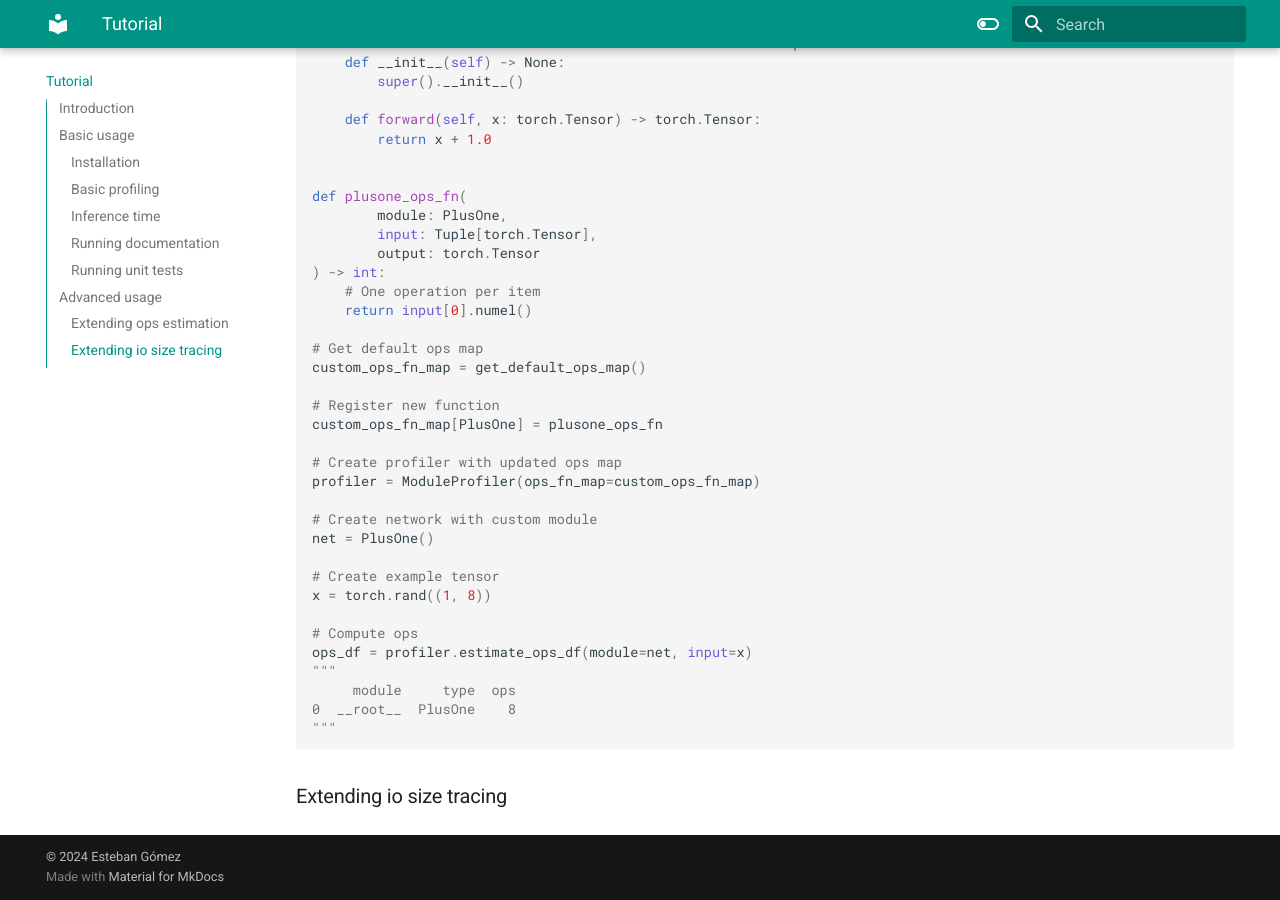
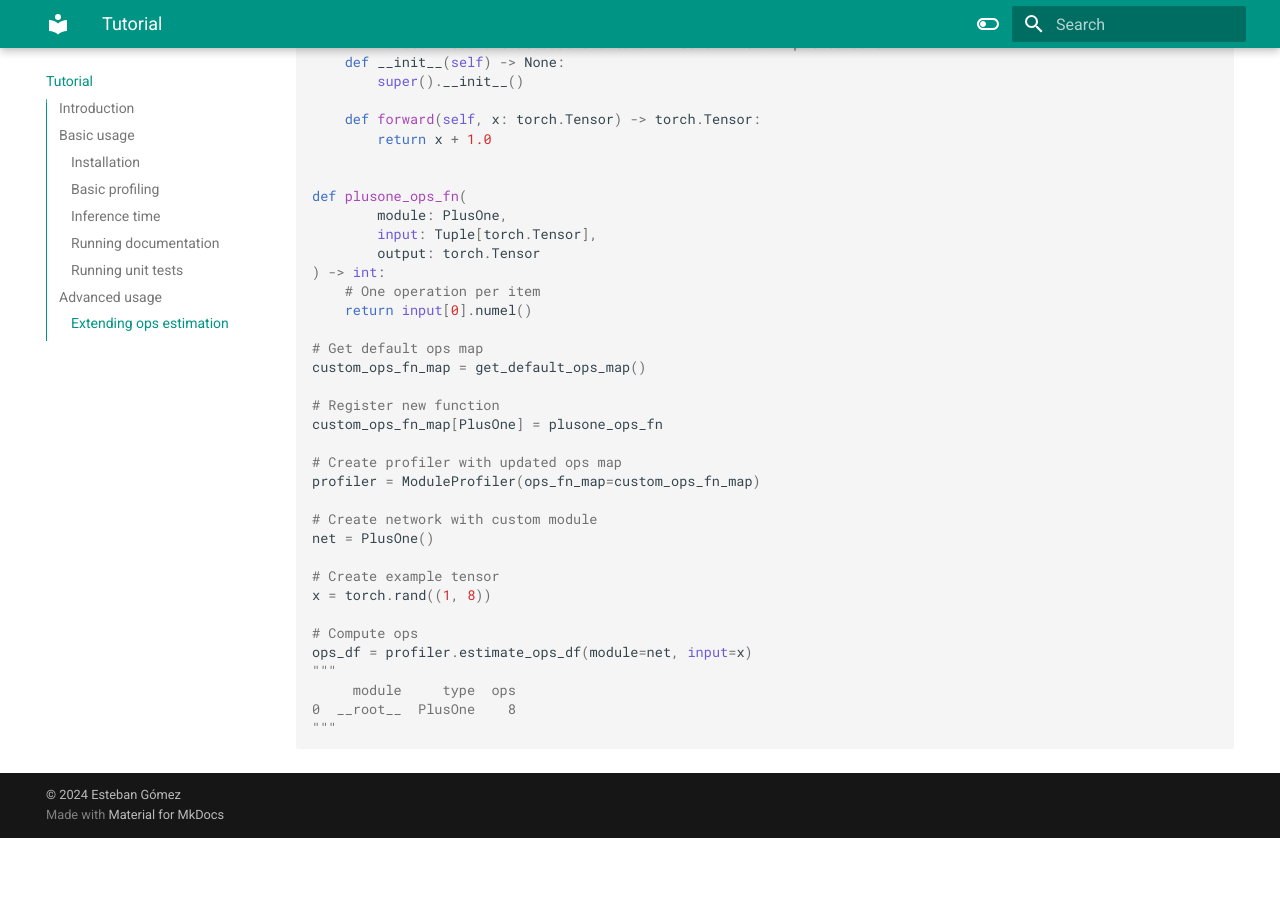
Before and after one commit to eagomez2/moduleprofiler, an MkDocs documentation site: the page built from docs/tutorial.md, in a window 1280 px wide and 900 px high, scrolled down 8560 px. Built offline with MkDocs 1.6.1 and Material for MkDocs 9.7.7, drawn with Linux system fonts in a browser that asks for light colours; after the commit the page ends 9398 px from its top, so only the background shows below that.

Commit message:
Update tutorials.md

````diff
--- a/docs/tutorial.md
+++ b/docs/tutorial.md
@@ -397,6 +397,3 @@ ops_df = profiler.estimate_ops_df(module=net, input=x)
 0  __root__  PlusOne    8
 """
 ```
-
-
-### Extending io size tracing
````
